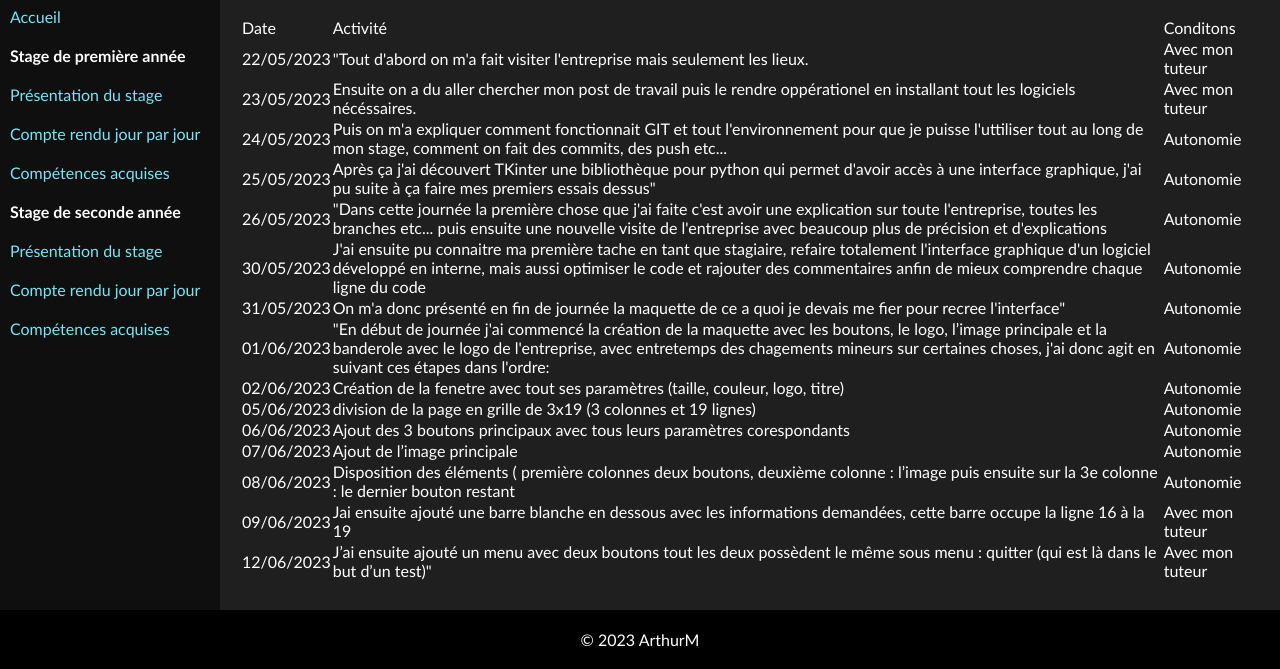
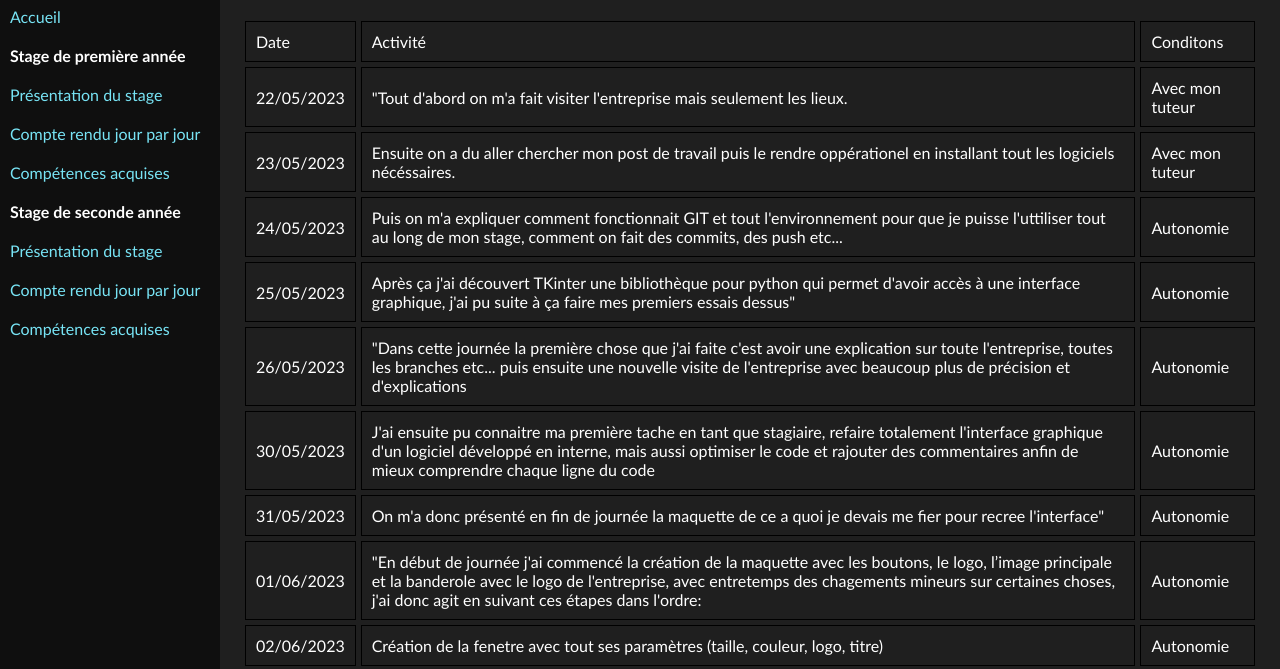
Before and after one commit to Quoifeursan/stage, a plain HTML site: page crjpj.html in a window 1280 px wide. Shown: the part 131-800 px from the top of the page. Drawn offline with Linux system fonts and the light colour scheme.

Commit message:
Update style.css

```diff
--- a/style.css
+++ b/style.css
@@ -78,3 +78,14 @@ footer {
   padding: 20px;
   text-align: center;
 }
+
+table {
+  border-collapse: separate;
+  border-spacing: 5px;
+}
+
+table th,
+table td {
+  border: 1px solid #000;
+  padding: 10px;
+}
```
